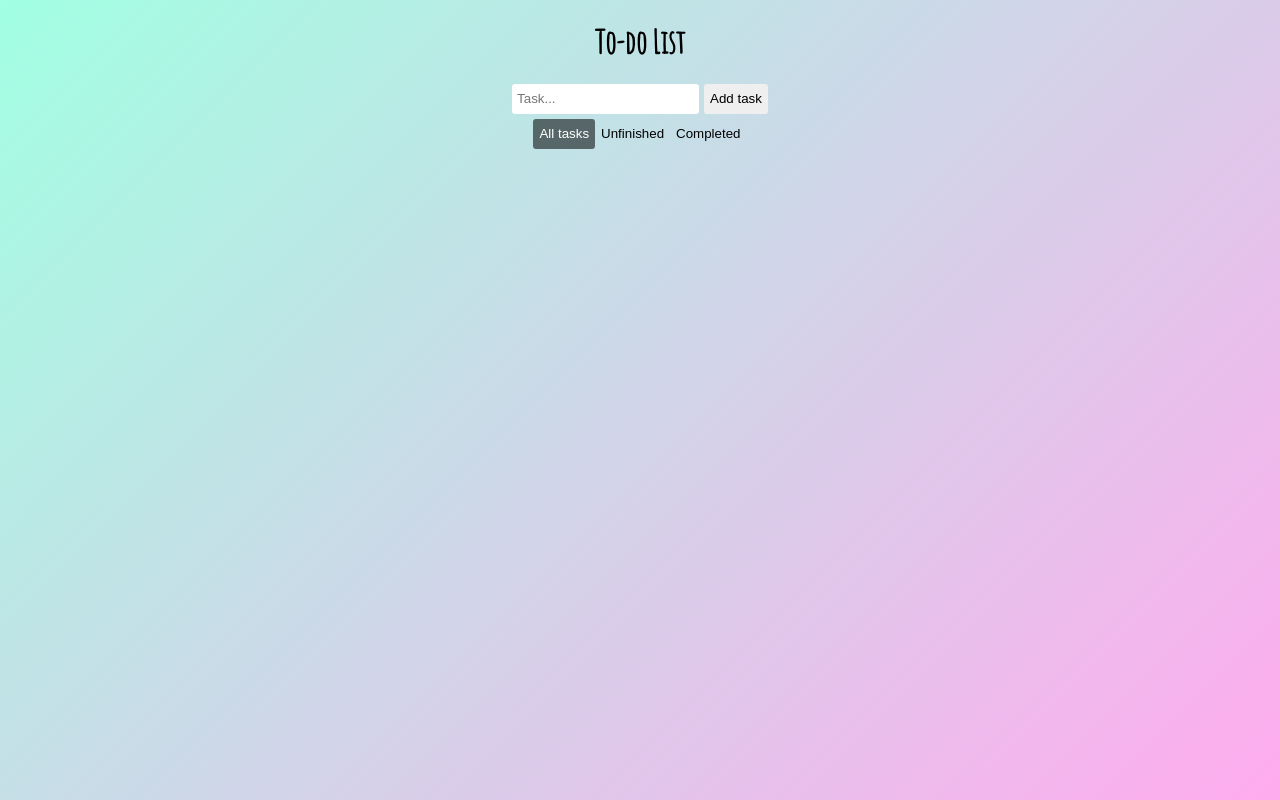
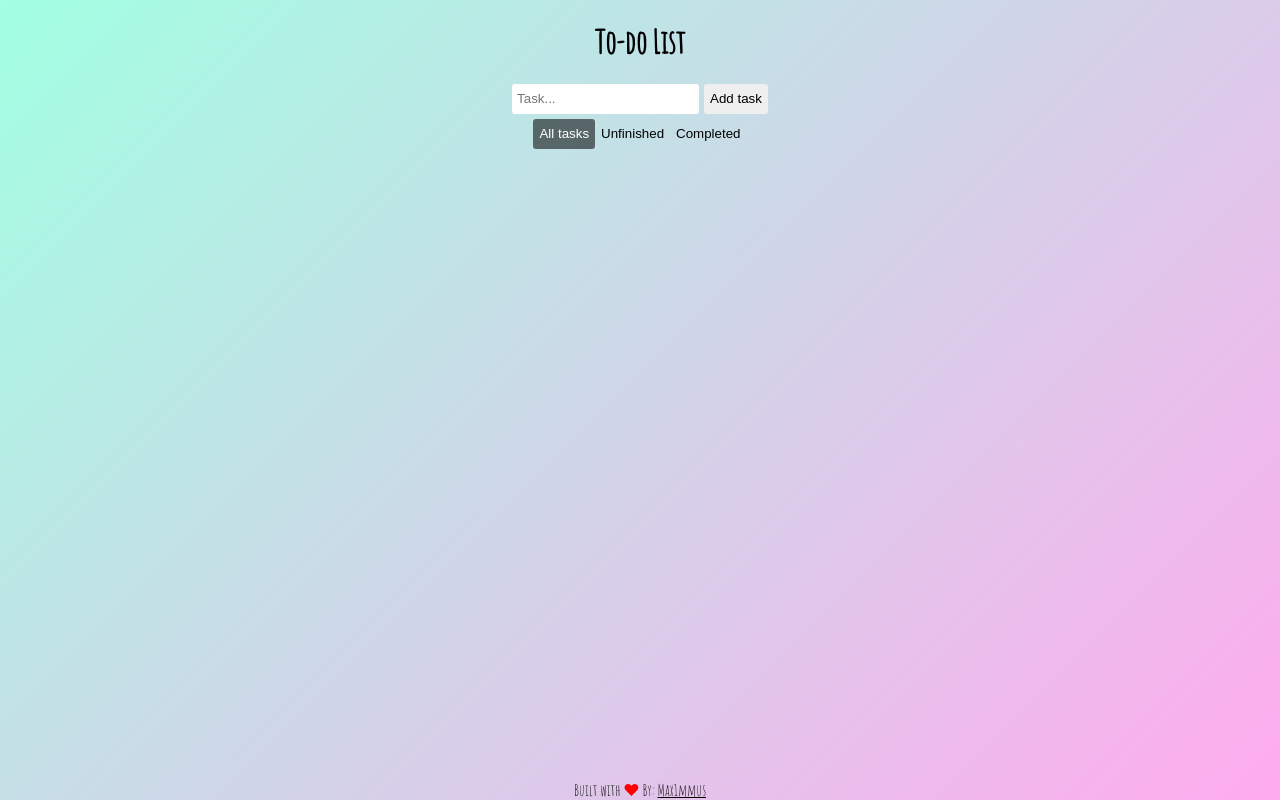
Before and after one commit to Max1mmus/to-do-list-React, a React (Create React App) app: page / in a window 1280 px wide. Built offline with nearby package versions, Linux system fonts and the light colour scheme.

Commit message:
added footer

```diff
--- a/src/components/App.js
+++ b/src/components/App.js
@@ -108,6 +108,10 @@ export function App () {
                     {taskList}
                 </ul>
             </div>
+            <footer>
+                Built with <span id="heart"> ❤ </span>
+                By: <a id="author" href="https://github.com/Max1mmus">Max1mmus</a>
+            </footer>
         </div>
     )
 }
```
